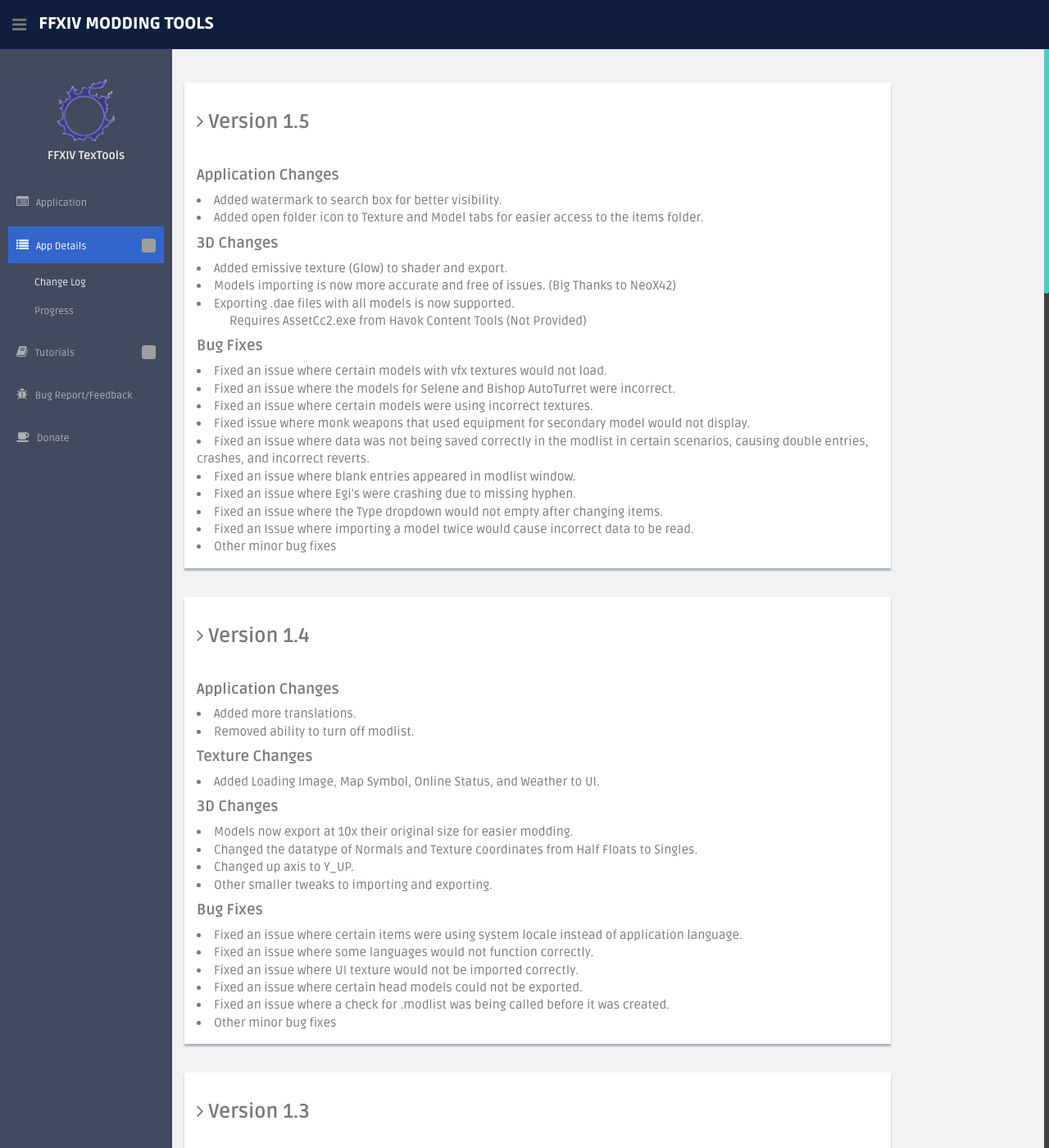
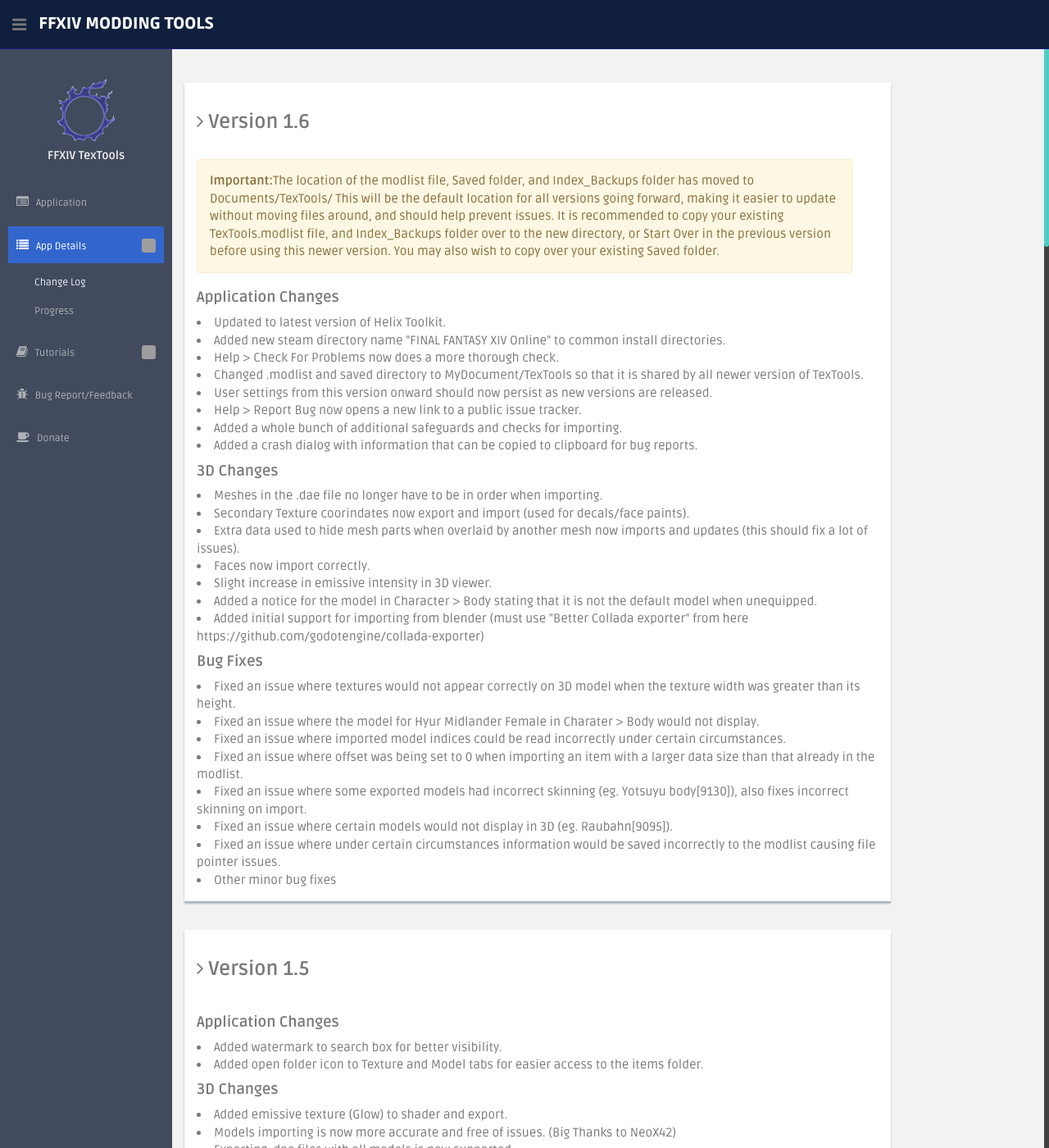
Before and after one commit to liinko/FFXIVTexToolsWeb, a Jekyll site: the page built from change_log.html, in a window 1280 px wide and 1400 px high. Shown: the whole window at 82% size. Built offline with Jekyll 4.4.1, drawn with Linux system fonts in a browser that asks for light colours; grey boxes are pictures that could not be loaded.

Commit message:
1.6 update

```diff
--- a/_includes/sidebar.html
+++ b/_includes/sidebar.html
@@ -43,7 +43,7 @@
               </ul>
           </li>
           <li class="sub-menu">
-              <a {% if page.url == '/bug_report.html' %}class="active"{% endif %} href="bug_report.html">
+              <a {% if page.url == '/bug_report.html' %}class="active"{% endif %} href="https://bitbucket.org/liinko/ffxiv-textools/issues">
                   <i class="fa fa-bug"></i>
                   <span>Bug Report/Feedback</span>
               </a>
--- a/change_log.html
+++ b/change_log.html
@@ -3,6 +3,46 @@
 title: Change_Log
 ---
 
+<div class="col-lg-10 main-chart">
+    <div class="showback">
+        <h3><i class="fa fa-angle-right"></i> <b>Version 1.6</b></h3><br/>
+
+        <div class="alert alert-warning"><b>Important:</b>The location of the modlist file, Saved folder, and Index_Backups folder has moved to Documents/TexTools/
+This will be the default location for all versions going forward, making it easier to update without moving files around, and should help prevent issues.
+It is recommended to copy your existing TexTools.modlist file, and Index_Backups folder over to the new directory, or Start Over in the previous version before using this newer version.
+You may also wish to copy over your existing Saved folder.</div>
+
+        <h4><b>Application Changes</b></h4>
+        <li>Updated to latest version of Helix Toolkit.</li>
+        <li>Added new steam directory name "FINAL FANTASY XIV Online" to common install directories.</li>
+        <li>Help > Check For Problems now does a more thorough check.</li>
+        <li>Changed .modlist and saved directory to MyDocument/TexTools so that it is shared by all newer version of TexTools.</li>
+        <li>User settings from this version onward should now persist as new versions are released.</li>
+        <li>Help > Report Bug now opens a new link to a public issue tracker.</li>
+        <li>Added a whole bunch of additional safeguards and checks for importing.</li>
+        <li>Added a crash dialog with information that can be copied to clipboard for bug reports.</li>
+
+        <h4><b>3D Changes</b></h4>
+        <li>Meshes in the .dae file no longer have to be in order when importing.</li>
+        <li>Secondary Texture coorindates now export and import (used for decals/face paints). </li>
+        <li>Extra data used to hide mesh parts when overlaid by another mesh now imports and updates (this should fix a lot of issues).</li>
+        <li>Faces now import correctly.</li>
+        <li>Slight increase in emissive intensity in 3D viewer.</li>
+        <li>Added a notice for the model in Character > Body stating that it is not the default model when unequipped.</li>
+        <li>Added initial support for importing from blender (must use "Better Collada exporter" from here https://github.com/godotengine/collada-exporter)</li>
+
+        <h4><b>Bug Fixes</b></h4>
+        <li>Fixed an issue where textures would not appear correctly on 3D model when the texture width was greater than its height.</li>
+        <li>Fixed an issue where the model for Hyur Midlander Female in Charater > Body would not display.</li>
+        <li>Fixed an issue where imported model indices could be read incorrectly under certain circumstances.</li>
+        <li>Fixed an issue where offset was being set to 0 when importing an item with a larger data size than that already in the modlist.</li>
+        <li>Fixed an issue where some exported models had incorrect skinning (eg. Yotsuyu body[9130]), also fixes incorrect skinning on import.</li>
+        <li>Fixed an issue where certain models would not display in 3D (eg. Raubahn[9095]).</li>
+        <li>Fixed an issue where under certain circumstances information would be saved incorrectly to the modlist causing file pointer issues.</li>
+        <li>Other minor bug fixes</li>
+
+    </div><!--/showback -->
+</div>
 <div class="col-lg-10 main-chart">
     <div class="showback">
         <h3><i class="fa fa-angle-right"></i> <b>Version 1.5</b></h3><br/>
--- a/index.html
+++ b/index.html
@@ -7,7 +7,7 @@
 <div class="col-lg-8 main-chart">
     <div class="showback">
         <p>
-            <h1><b>FFXIV TexTools 2 v1.5</b></h1>
+            <h1><b>FFXIV TexTools 2 v1.6</b></h1>
             An application used to modify the in-game textures for Final Fantasy XIV, done by exporting and importing Direct Draw Surface files.<br/>
             <br/>
 
```
Also changed, not shown: _includes/sideupdates.html (+10 -0 lines).
